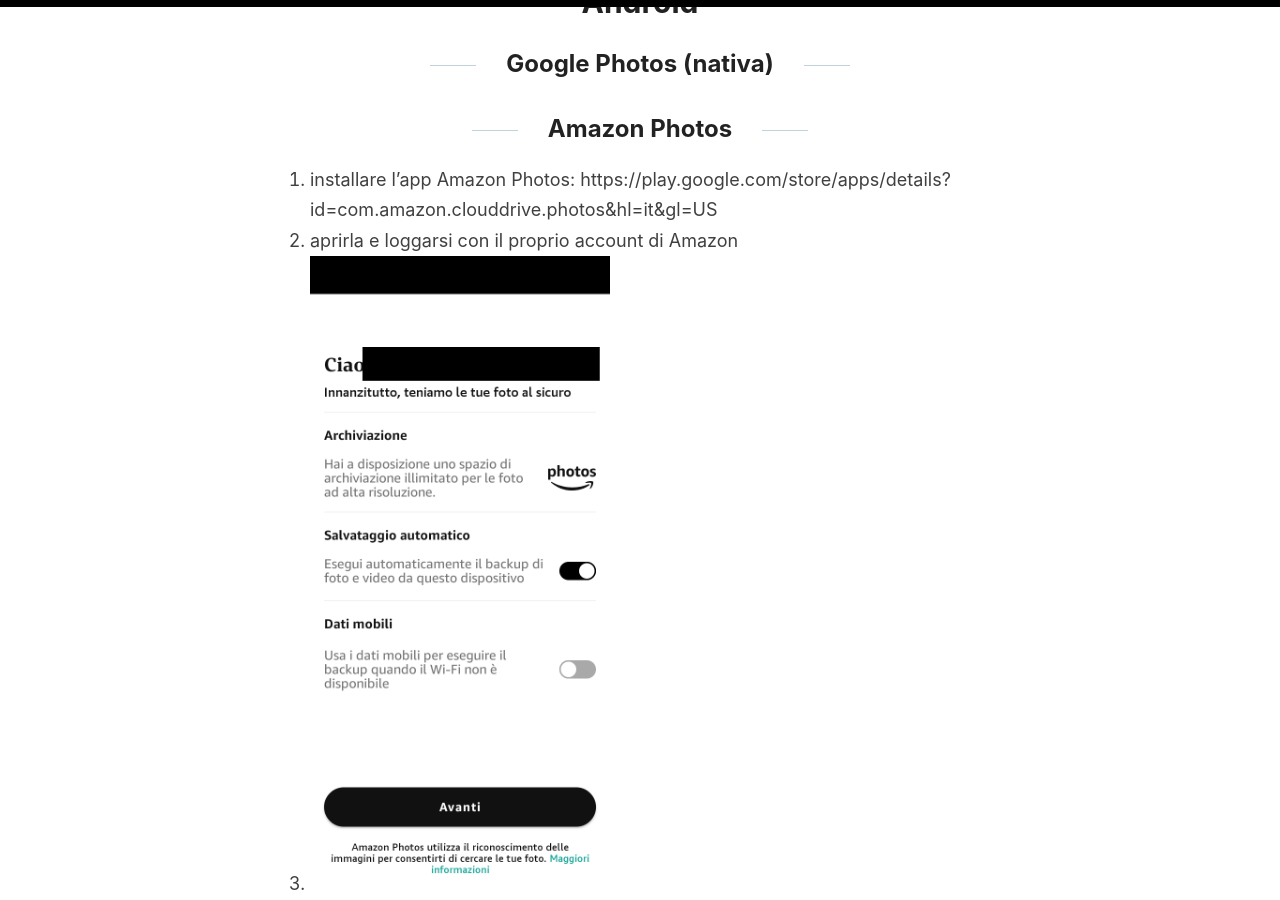
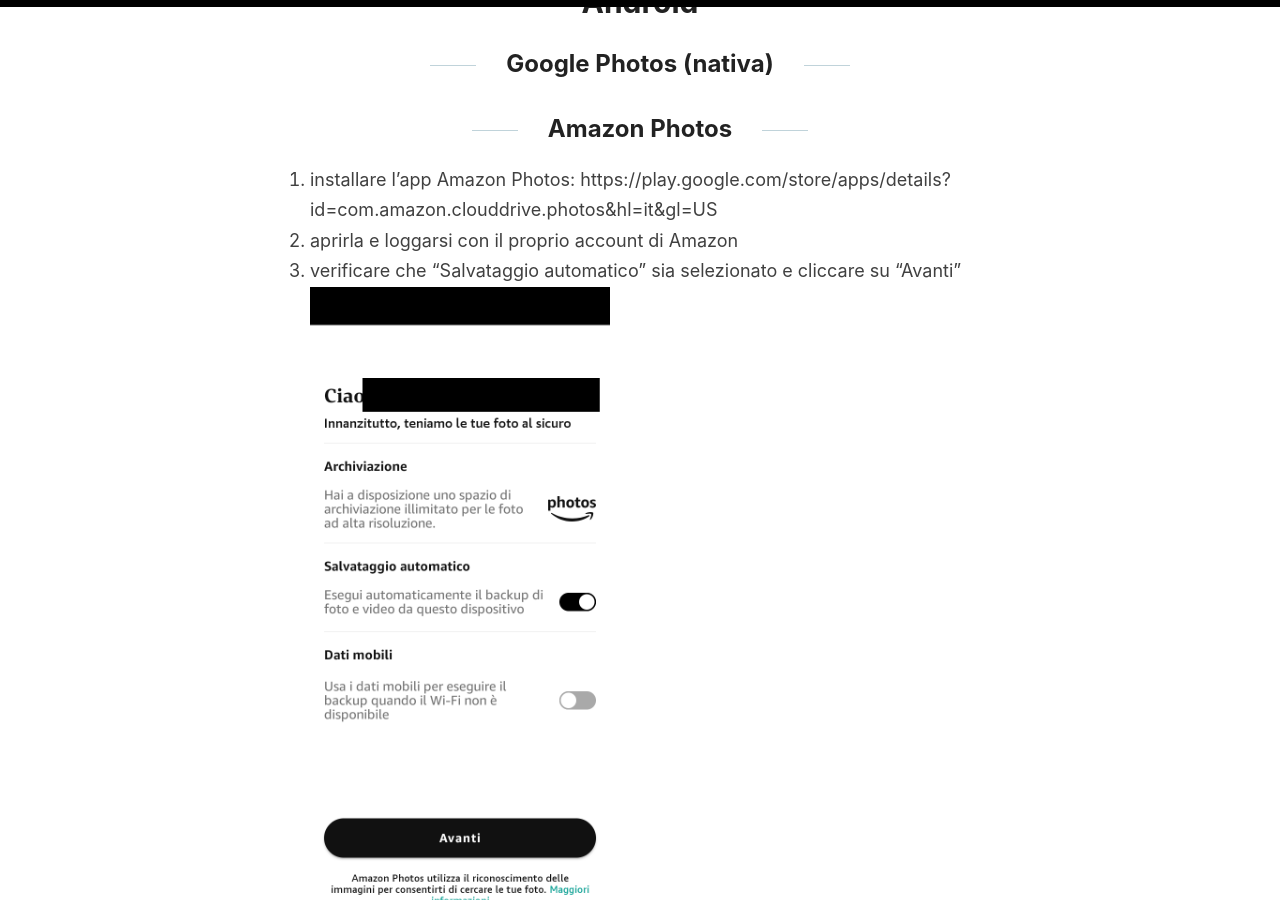
Before and after one commit to robe-varie/robe-varie.github.io, a Jekyll site: the page built from _posts/2023-06-11-BackupFotoSmartphone.md, in a window 1280 px wide and 900 px high, scrolled down 3500 px. Built offline with Jekyll 4.4.1, drawn with Linux system fonts in a browser that asks for light colours.

Commit message:
Update 2023-06-11-BackupFotoSmartphone.md

```diff
--- a/_posts/2023-06-11-BackupFotoSmartphone.md
+++ b/_posts/2023-06-11-BackupFotoSmartphone.md
@@ -95,7 +95,7 @@ Tu chiedi di essere inserito/a nella famiglia in modo da poter godere dello spaz
 ## Amazon Photos
 1. installare l'app Amazon Photos: https://play.google.com/store/apps/details?id=com.amazon.clouddrive.photos&hl=it&gl=US
 2. aprirla e loggarsi con il proprio account di Amazon
-3. <img src="../images/guide/android_amazon_1.png"  width="300">
+3. verificare che "Salvataggio automatico" sia selezionato e cliccare su "Avanti" <img src="../images/guide/android_amazon_1.png"  width="300">
 
 
 # Note:
```
